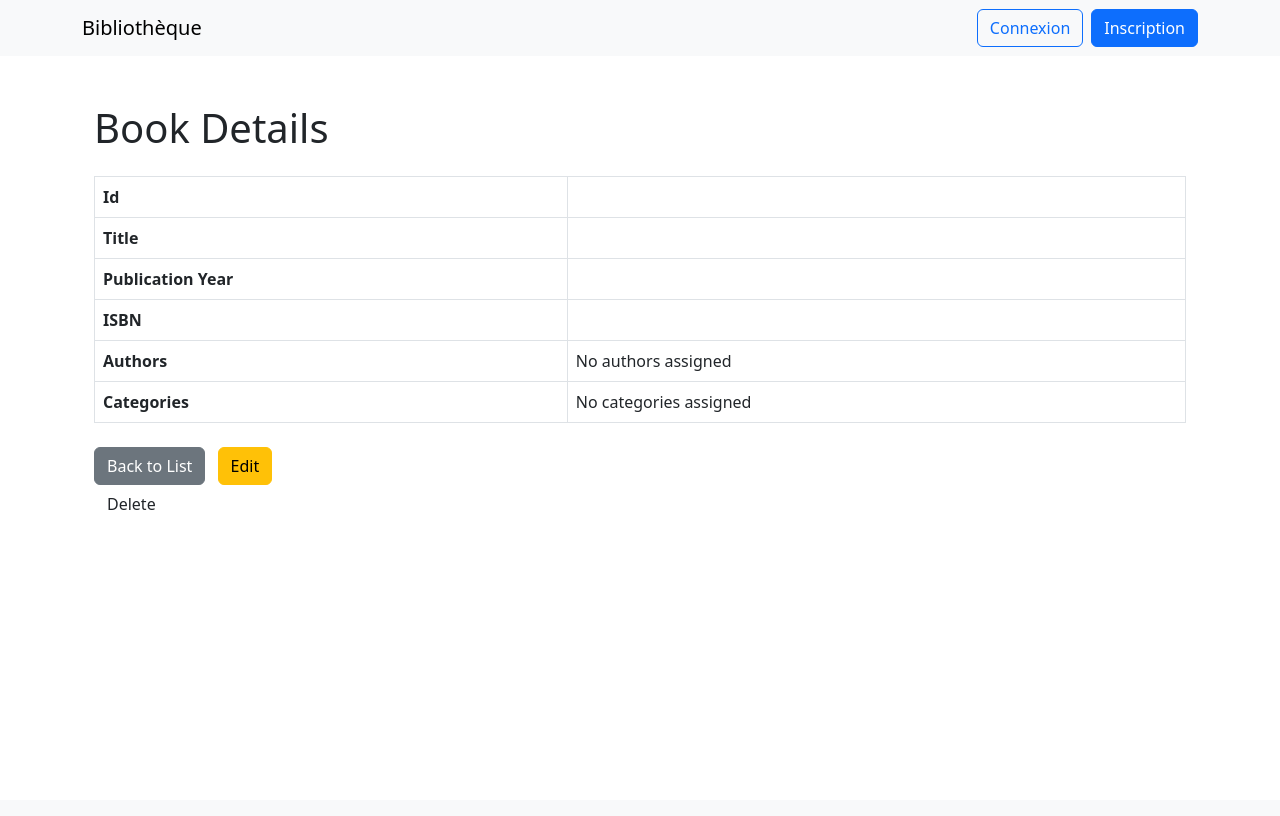
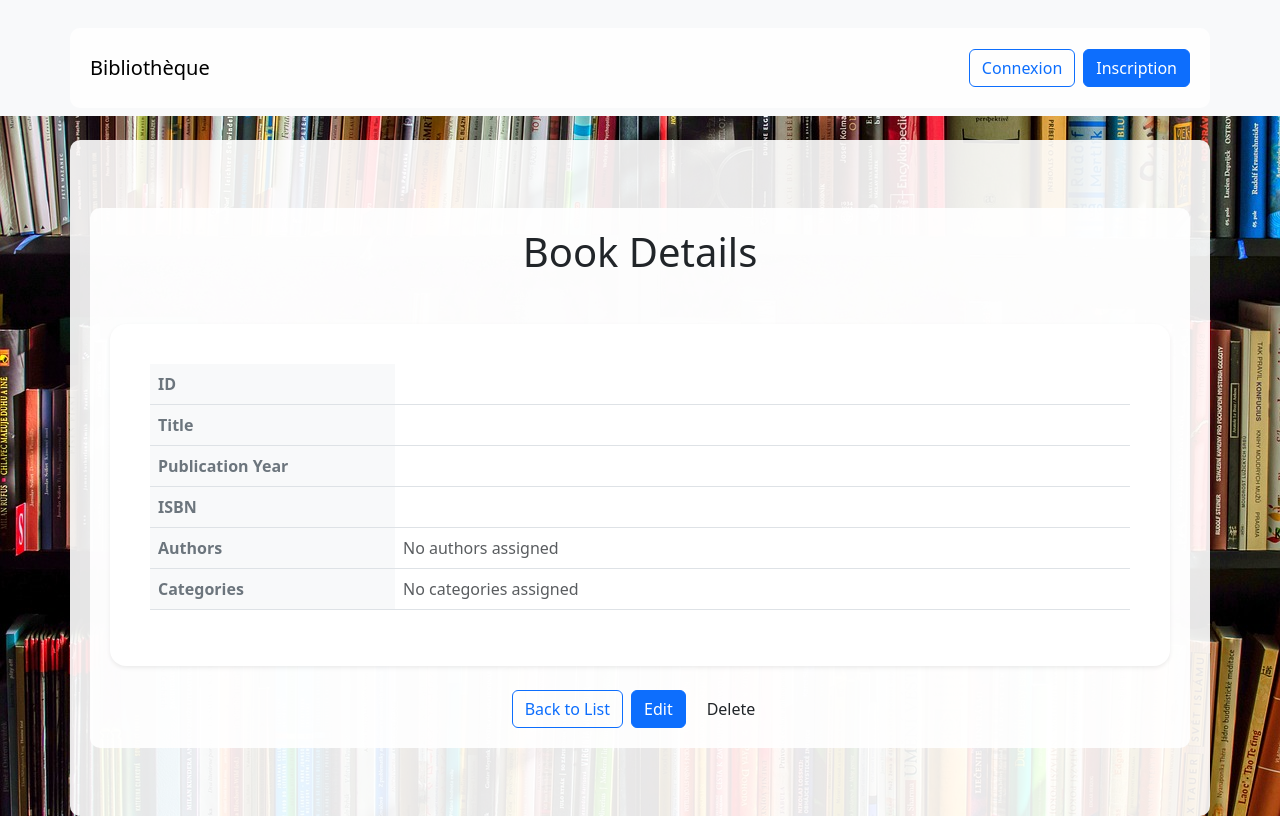
Before and after one commit to BelabbasMohammadQassem/Bibliotheque, a Symfony app: template templates/book_back/show.html.twig in a window 1280 px wide. Before the commit the page ends 510 px from the top, so only its background shows below. Run offline with Twig, Linux system fonts and the light colour scheme; the template is opened without the code that fills it, so the values that code supplies are empty; some libraries are stand-ins or nearby versions.

Commit message:
front back

```diff
--- a/templates/base.html.twig
+++ b/templates/base.html.twig
@@ -5,8 +5,22 @@
     <meta name="viewport" content="width=device-width, initial-scale=1">
     <title>{% block title %}Bibliothèque{% endblock %}</title>
     <link href="https://cdn.jsdelivr.net/npm/bootstrap@5.3.0/dist/css/bootstrap.min.css" rel="stylesheet">
+    <style>
+        body {
+            background: url('{{ asset('images/books-1204029_1280.jpg') }}') no-repeat center center fixed;
+            background-size: cover;
+        }
+
+        .container {
+            background-color: rgba(255, 255, 255, 0.9); /* Fond semi-transparent pour le contenu */
+            padding: 20px;
+            border-radius: 10px;
+            margin-top: 20px;
+        }
+    </style>
 </head>
 <body>
+
     <nav class="navbar navbar-expand-lg navbar-light bg-light">
         <div class="container">
             <a class="navbar-brand" href="{{ path('app_main') }}">Bibliothèque</a>
@@ -35,7 +49,6 @@
             </div>
         </div>
     </nav>
-
     <div class="container mt-4">
         {% block body %}{% endblock %}
     </div>
--- a/templates/book_back/edit.html.twig
+++ b/templates/book_back/edit.html.twig
@@ -4,7 +4,7 @@
 
 {% block body %}
 <div class="container my-5">
-    <h1 class="text-center mb-4">Edit Book</h1>
+    <h1 class="text-center mb-4 text-white p-3 rounded" style="background-color: rgba(0, 0, 0, 0.4);">Edit Book</h1>
 
     <div class="card shadow p-4">
         {{ include('book_back/_form.html.twig', {'button_label': 'Update'}) }}
--- a/templates/book_back/show.html.twig
+++ b/templates/book_back/show.html.twig
@@ -1,55 +1,71 @@
 {% extends 'base.html.twig' %}
 
-{% block title %}Book{% endblock %}
+{% block title %}Book Details{% endblock %}
 
 {% block body %}
 <div class="container my-5">
-        <h1 class="mb-4">Book Details</h1>
+    <h1 class="text-center mb-5">Book Details</h1>
 
-        <table class="table table-bordered">
+    <div class="card shadow-sm p-4 rounded-4 border-0">
+        <div class="card-body">
+            <table class="table table-hover align-middle">
                 <tbody>
                     <tr>
-                    <th>Id</th>
+                        <th class="bg-light text-secondary w-25">ID</th>
                         <td>{{ book.id }}</td>
                     </tr>
                     <tr>
-                    <th>Title</th>
+                        <th class="bg-light text-secondary">Title</th>
                         <td>{{ book.title }}</td>
                     </tr>
                     <tr>
-                    <th>Publication Year</th>
+                        <th class="bg-light text-secondary">Publication Year</th>
                         <td>{{ book.publicationYear }}</td>
                     </tr>
                     <tr>
-                    <th>ISBN</th>
+                        <th class="bg-light text-secondary">ISBN</th>
                         <td>{{ book.isbn }}</td>
                     </tr>
                     <tr>
-                    <th>Authors</th>
+                        <th class="bg-light text-secondary">Authors</th>
                         <td>
+                            {% if book.authors|length > 0 %}
+                                <ul class="list-unstyled mb-0">
                                     {% for author in book.authors %}
-                            {{ author.name }}{% if not loop.last %}, {% endif %}
+                                        <li>{{ author.name }}</li>
+                                    {% endfor %}
+                                </ul>
                             {% else %}
-                            No authors assigned
-                        {% endfor %}
+                                <span class="text-muted">No authors assigned</span>
+                            {% endif %}
                         </td>
                     </tr>
                     <tr>
-                    <th>Categories</th>
+                        <th class="bg-light text-secondary">Categories</th>
                         <td>
+                            {% if book.categories|length > 0 %}
+                                <ul class="list-unstyled mb-0">
                                     {% for category in book.categories %}
-                            {{ category.name }}{% if not loop.last %}, {% endif %}
+                                        <li>{{ category.name }}</li>
+                                    {% endfor %}
+                                </ul>
                             {% else %}
-                            No categories assigned
-                        {% endfor %}
+                                <span class="text-muted">No categories assigned</span>
+                            {% endif %}
                         </td>
                     </tr>
                 </tbody>
             </table>
+        </div>
+    </div>
 
-        <div class="mt-4">
-            <a href="{{ path('app_book_back_index') }}" class="btn btn-secondary me-2">Back to List</a>
-            <a href="{{ path('app_book_back_edit', {'id': book.id}) }}" class="btn btn-warning me-2">Edit</a>
+    <div class="d-flex justify-content-center mt-4">
+        <a href="{{ path('app_book_back_index') }}" class="btn btn-outline-primary me-2">
+            <i class="bi bi-arrow-left"></i> Back to List
+        </a>
+        <a href="{{ path('app_book_back_edit', {'id': book.id}) }}" class="btn btn-primary me-2">
+            <i class="bi bi-pencil-square"></i> Edit
+        </a>
         {{ include('book_back/_delete_form.html.twig') }}
     </div>
 </div>
```
Also changed, not shown: templates/book_back/new.html.twig (+17 -3 lines), public/images/books-1204029_1280.jpg (added). Lines whose indentation alone changed are shown as unchanged.
